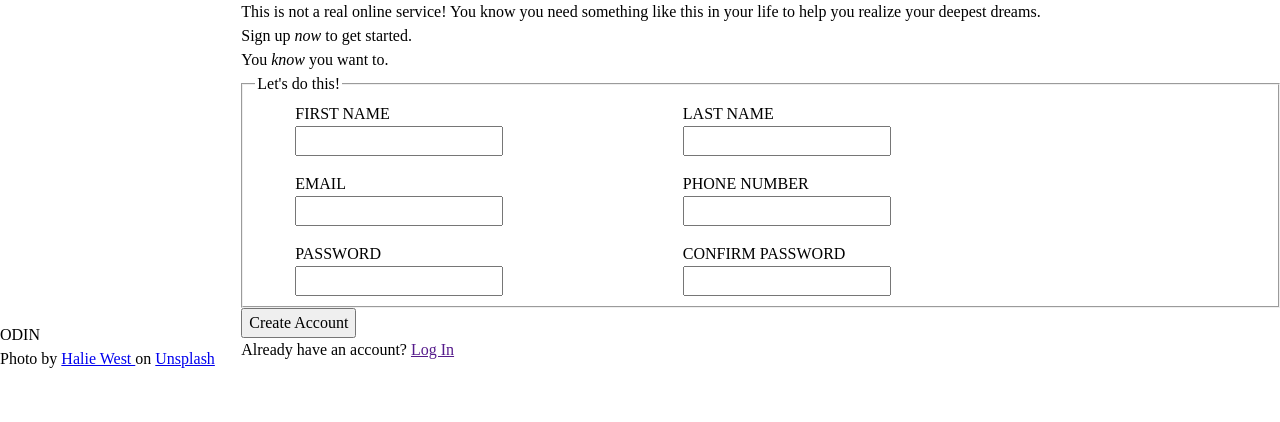
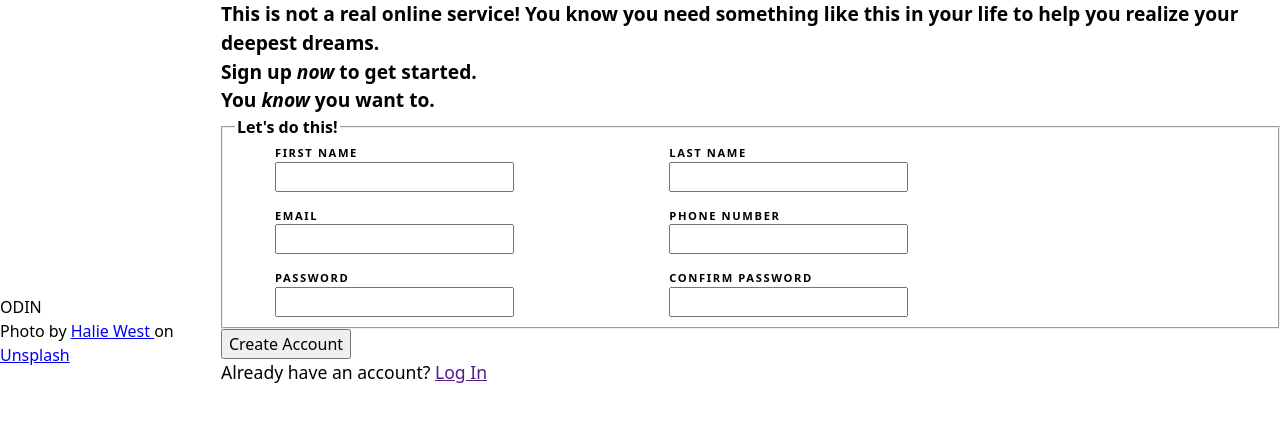
Before and after one commit to darrondai/sign-up-form, a plain HTML site: page index.html in a window 1280 px wide. Drawn offline with Linux system fonts and the light colour scheme.

Commit message:
Adjust font sizes and font weights

```diff
--- a/styles.css
+++ b/styles.css
@@ -73,6 +73,22 @@ h6 {
 
 body {
   display: flex;
+  font-family: system-ui, -apple-system, BlinkMacSystemFont, "Segoe UI", Roboto,
+    Oxygen, Ubuntu, Cantarell, "Open Sans", "Helvetica Neue", sans-serif;
+}
+
+.main-content > p {
+  font-weight: bold;
+  font-size: 1.2rem;
+}
+
+.main-content > p:last-child {
+  font-weight: normal;
+  font-size: 1.1rem;
+}
+
+legend {
+  font-weight: bold;
 }
 
 .form-elements {
@@ -88,4 +104,7 @@ body {
 
 .form-elements label {
   display: block;
+  font-size: 0.7rem;
+  font-weight: bold;
+  letter-spacing: 0.1rem;
 }
```
